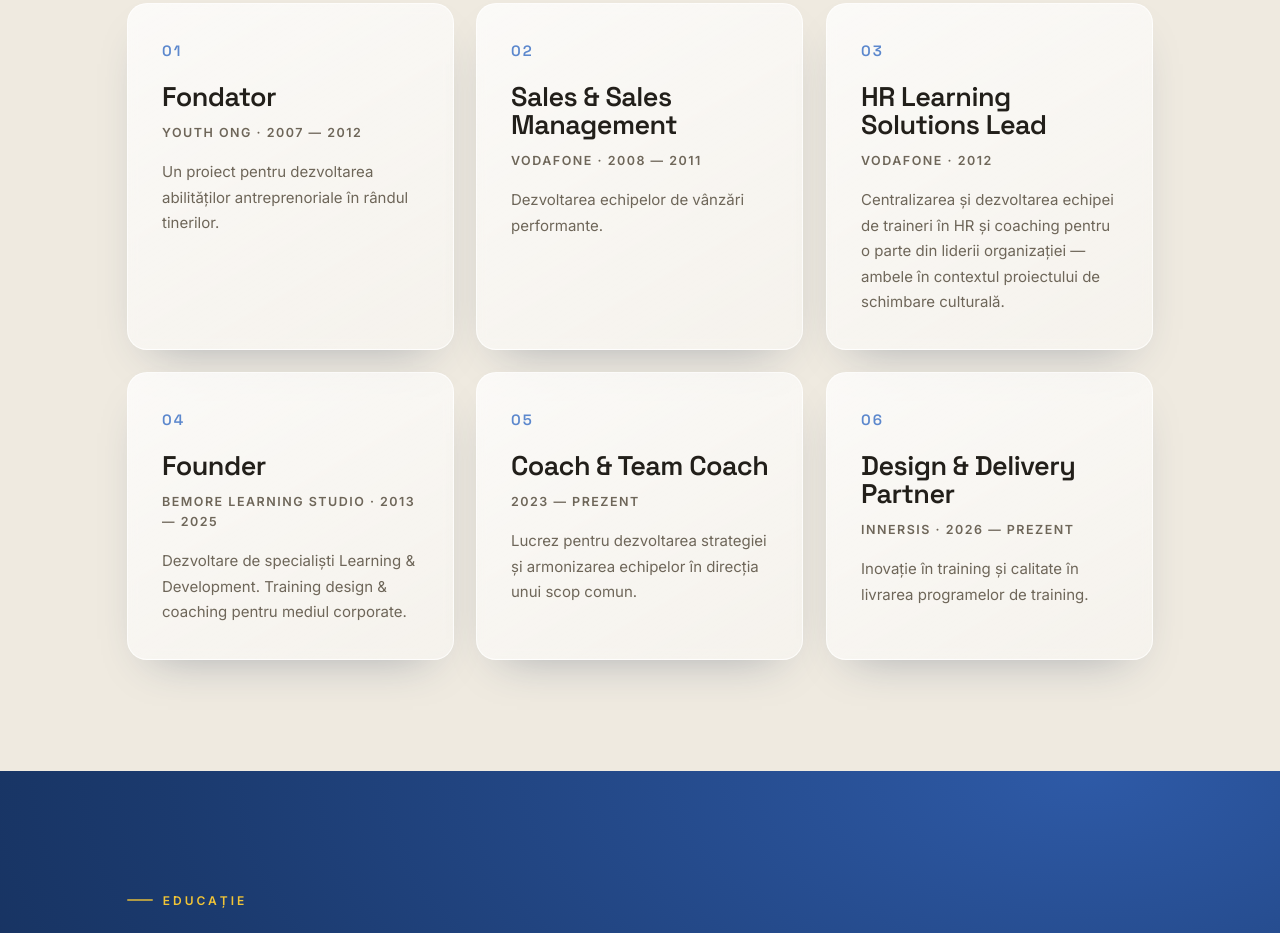
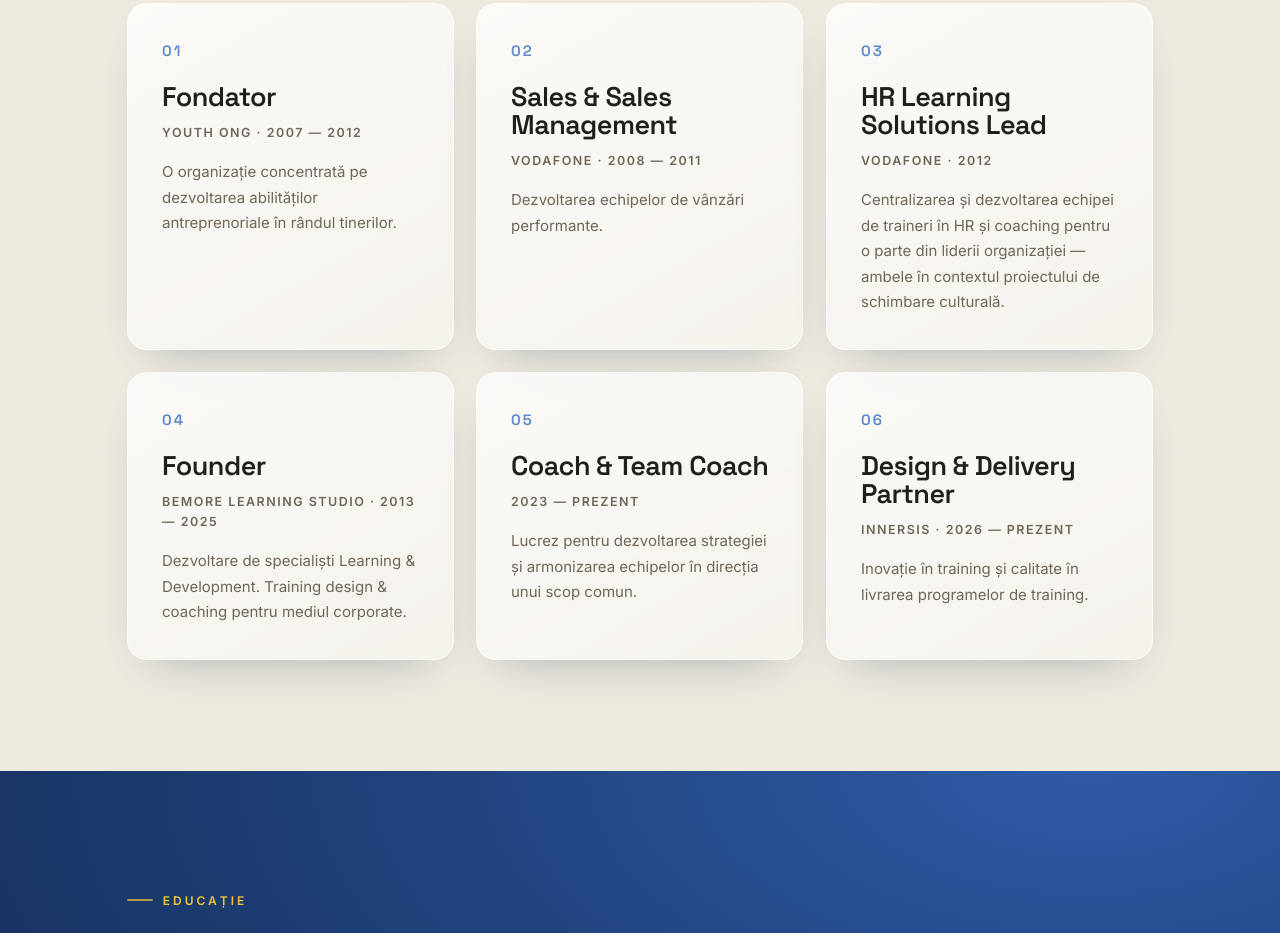
Before and after one commit to alexandrumolea/home, a plain HTML site: page index.html in a window 1280 px wide. Shown: the part 1973-2906 px from the top of the page. Drawn offline with Linux system fonts and the light colour scheme.

Commit message:
Experiență: descriere Youth ONG — organizație (nu proiect)
Co-Authored-By: Claude Opus 4.8 <noreply@anthropic.com>

```diff
--- a/index.html
+++ b/index.html
@@ -293,7 +293,7 @@
         <div class="num">01</div>
         <h3>Fondator</h3>
         <div class="meta">Youth ONG · 2007 — 2012</div>
-        <p class="desc">Un proiect pentru dezvoltarea abilităților antreprenoriale în rândul tinerilor.</p>
+        <p class="desc">O organizație concentrată pe dezvoltarea abilităților antreprenoriale în rândul tinerilor.</p>
       </article>
       <article class="card" data-tilt>
         <span class="glow"></span>
```
